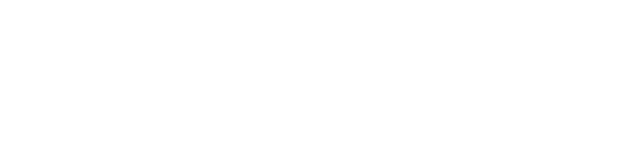
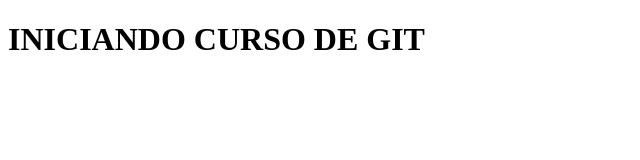
Before and after one commit to orlinwilliams/cursoJavascript, a plain HTML site: page index.html in a window 1280 px wide. Shown: the whole page, without its empty margins (0-640 px from the left). Drawn offline with Linux system fonts and the light colour scheme.

Commit message:
segundo commit

```diff
--- a/index.html
+++ b/index.html
@@ -6,6 +6,7 @@
     <title>Document</title>
 </head>
 <body>
+    <h1>INICIANDO CURSO DE GIT </h1>
 
 </body>
 </html>
```
Also changed, not shown: 1 other file.
